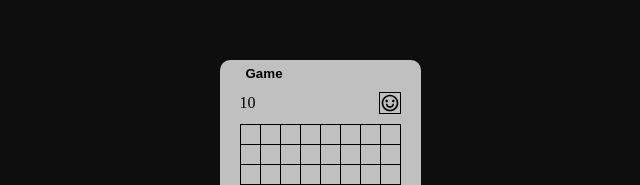
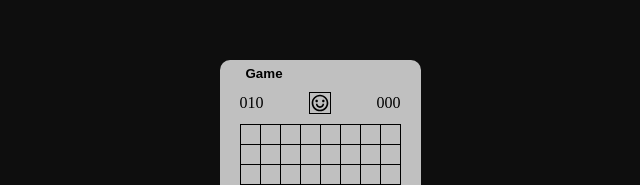
Before and after one commit to sanbondeveloper/react-ts-minesweeper, a React (Vite) app: page / in a window 1280 px wide. Shown: the part 218-403 px from the top of the page, without its empty margins (320-960 px from the left). Built offline with nearby package versions, Linux system fonts and the light colour scheme.

Commit message:
feat: 타이머 구현

```diff
--- a/src/components/Board/index.tsx
+++ b/src/components/Board/index.tsx
@@ -19,6 +19,7 @@ import {
 import { selectGameStatus, selectIsDirty, updateGameStatus, updateIsDirty } from '../../redux/slice/gameSlice';
 import BoardCell from '../BoardCell';
 import Counter from '../Counter';
+import Timer from '../Timer';
 
 function Board() {
   const gameStatus = useAppSelector(selectGameStatus);
@@ -116,7 +117,9 @@ function Board() {
             <RiEmotionHappyLine style={{ fontSize: '20px' }} />
           )}
         </RestartButton>
+        <Timer gameStatus={gameStatus} />
       </Header>
+
       <BoardBox $width={width} $height={height}>
         {board.map((row, i) =>
           row.map((value, j) => (
--- a/src/components/Counter/index.tsx
+++ b/src/components/Counter/index.tsx
@@ -1,9 +1,11 @@
+import { DisplayCount } from './styles';
+
 interface Props {
   count: number;
 }
 
 function Counter({ count }: Props) {
-  return <div>{count}</div>;
+  return <DisplayCount>{count.toString().padStart(3, '0')}</DisplayCount>;
 }
 
 export default Counter;
--- a/src/components/Counter/styles.tsx
+++ b/src/components/Counter/styles.tsx
@@ -0,0 +1,5 @@
+import styled from 'styled-components';
+
+export const DisplayCount = styled.div`
+  width: 40%;
+`;
--- /dev/null
+++ b/src/components/Timer/index.tsx
@@ -0,0 +1,39 @@
+import { useState, useEffect, useRef } from 'react';
+
+import { DisplayTime } from './styles';
+import { GameStatusType } from '../../types/gameStatus';
+
+interface Props {
+  gameStatus: GameStatusType;
+}
+
+function Timer({ gameStatus }: Props) {
+  const [seconds, setSeconds] = useState(0);
+  const workerRef = useRef<Worker | null>(null);
+
+  useEffect(() => {
+    workerRef.current = new Worker(new URL('./timerWorker.ts', import.meta.url));
+
+    workerRef.current.addEventListener('message', (event) => {
+      setSeconds(event.data);
+    });
+
+    return () => {
+      workerRef.current?.postMessage('stop');
+      workerRef.current?.terminate();
+    };
+  }, []);
+
+  useEffect(() => {
+    if (gameStatus === 'WIN' || gameStatus === 'LOSE' || gameStatus === 'READY') {
+      workerRef.current?.postMessage('stop');
+      return;
+    }
+
+    workerRef.current?.postMessage('start');
+  }, [gameStatus]);
+
+  return <DisplayTime>{`${seconds.toString().padStart(3, '0')}`}</DisplayTime>;
+}
+
+export default Timer;
--- /dev/null
+++ b/src/components/Timer/styles.tsx
@@ -0,0 +1,6 @@
+import styled from 'styled-components';
+
+export const DisplayTime = styled.div`
+  width: 40%;
+  text-align: right;
+`;
--- /dev/null
+++ b/src/components/Timer/timerWorker.ts
@@ -0,0 +1,17 @@
+let seconds = 0;
+let timerId: number;
+
+onmessage = (event) => {
+  if (event.data === 'start') {
+    timerId = setInterval(() => {
+      if (seconds >= 999) return;
+
+      seconds += 1;
+      self.postMessage(seconds);
+    }, 1000);
+  } else if (event.data === 'stop') {
+    seconds = 0;
+    self.postMessage(seconds);
+    clearInterval(timerId);
+  }
+};
```
